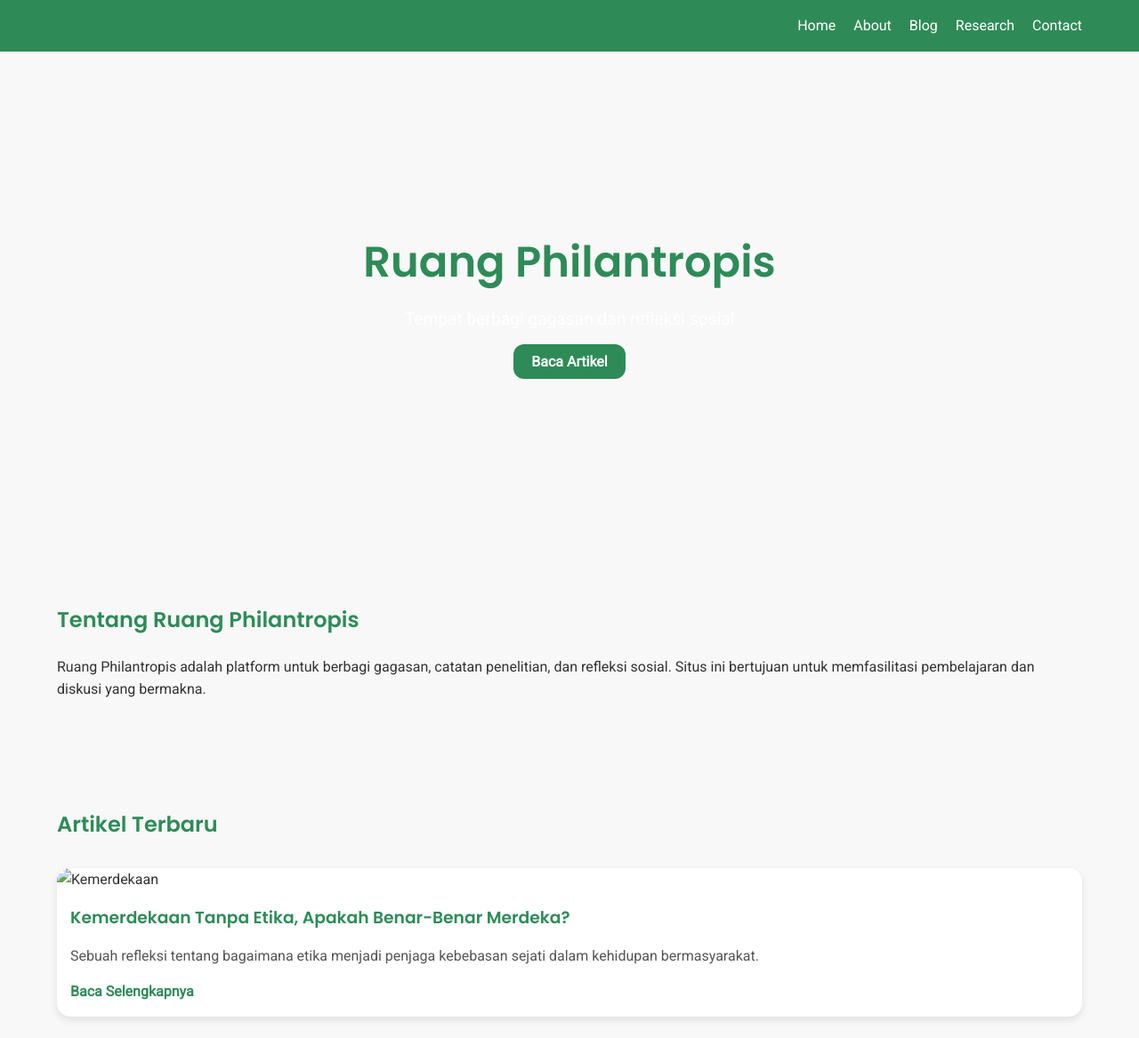
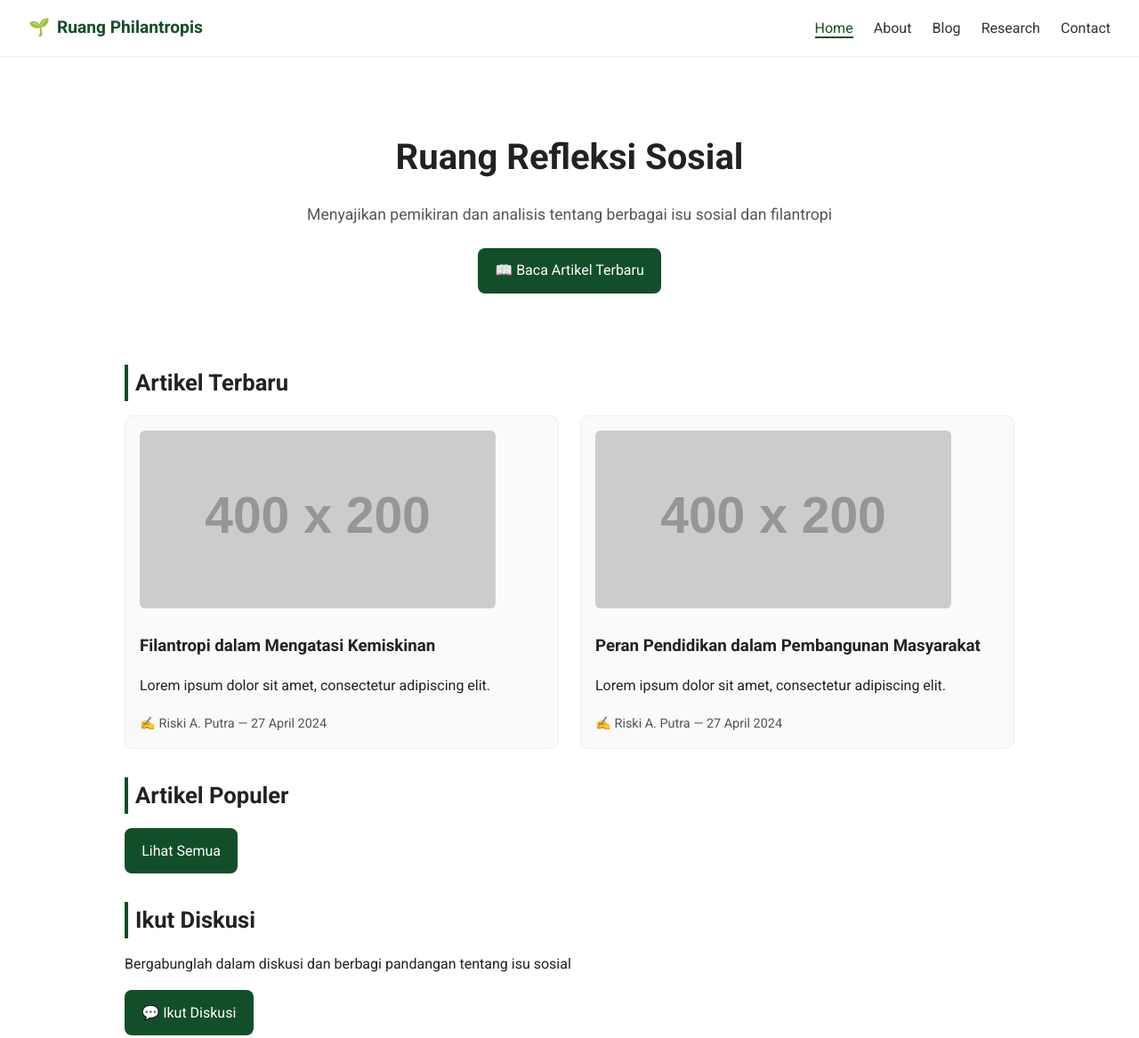
Before and after one commit to riskiaputra9/ruang-philantropis, a plain HTML site: page index.html in a window 1280 px wide. Shown: the top 1167 px of the page at 89% size. Drawn offline with Linux system fonts and the light colour scheme; placeholder pictures from the web are drawn by us.

Commit message:
Update index.html

```diff
--- a/index.html
+++ b/index.html
@@ -3,81 +3,195 @@
 <head>
   <meta charset="UTF-8">
   <meta name="viewport" content="width=device-width, initial-scale=1.0">
-  <meta name="description" content="Ruang Philantropis - Tempat berbagi gagasan dan refleksi sosial">
   <title>Ruang Philantropis</title>
-  <link rel="stylesheet" href="style.css">
-  <link href="https://fonts.googleapis.com/css2?family=Poppins:wght@600&family=Roboto&display=swap" rel="stylesheet">
+  <link href="https://fonts.googleapis.com/css2?family=Roboto:wght@400;700&display=swap" rel="stylesheet">
+  <style>
+    body {
+      margin: 0;
+      font-family: 'Roboto', sans-serif;
+      background: #fff;
+      color: #222;
+      line-height: 1.6;
+    }
+
+    header {
+      display: flex;
+      justify-content: space-between;
+      align-items: center;
+      padding: 1rem 2rem;
+      position: sticky;
+      top: 0;
+      background: white;
+      border-bottom: 1px solid #eee;
+      z-index: 100;
+    }
+
+    header .logo {
+      font-weight: 700;
+      color: #134e2a;
+      font-size: 1.2rem;
+      display: flex;
+      align-items: center;
+    }
+
+    header .logo span {
+      margin-left: 0.5rem;
+    }
+
+    nav a {
+      margin-left: 1.2rem;
+      text-decoration: none;
+      color: #333;
+      font-weight: 500;
+      transition: color 0.3s;
+    }
+
+    nav a:hover {
+      color: #134e2a;
+    }
+
+    nav a.active {
+      color: #134e2a;
+      border-bottom: 2px solid #134e2a;
+    }
+
+    .hero {
+      text-align: center;
+      padding: 3rem 1rem;
+    }
+
+    .hero h1 {
+      font-size: 2.5rem;
+      margin-bottom: .5rem;
+    }
+
+    .hero p {
+      color: #555;
+      margin-bottom: 1.5rem;
+      font-size: 1.1rem;
+    }
+
+    .btn {
+      display: inline-block;
+      padding: .8rem 1.2rem;
+      background: #134e2a;
+      color: white;
+      border-radius: 8px;
+      text-decoration: none;
+      font-weight: 500;
+      transition: background 0.3s;
+    }
+
+    .btn:hover {
+      background: #0f3f23;
+    }
+
+    .section {
+      max-width: 1000px;
+      margin: 2rem auto;
+      padding: 0 1rem;
+    }
+
+    .section h2 {
+      margin-bottom: 1rem;
+      font-size: 1.6rem;
+      border-left: 4px solid #134e2a;
+      padding-left: 0.5rem;
+    }
+
+    .articles {
+      display: grid;
+      grid-template-columns: repeat(auto-fit, minmax(280px, 1fr));
+      gap: 1.5rem;
+    }
+
+    .article {
+      border: 1px solid #eee;
+      border-radius: 10px;
+      padding: 1rem;
+      background: #fafafa;
+      transition: transform 0.3s, box-shadow 0.3s;
+    }
+
+    .article:hover {
+      transform: translateY(-5px);
+      box-shadow: 0 4px 12px rgba(0,0,0,0.1);
+    }
+
+    .article img {
+      max-width: 100%;
+      border-radius: 6px;
+      margin-bottom: .8rem;
+    }
+
+    .article h3 {
+      margin: .5rem 0;
+    }
+
+    .article small {
+      color: #555;
+      font-size: 0.9rem;
+    }
+
+    footer {
+      text-align: center;
+      padding: 2rem 1rem;
+      border-top: 1px solid #eee;
+      margin-top: 2rem;
+      color: #555;
+      font-size: 0.9rem;
+    }
+  </style>
 </head>
 <body>
-
-  <!-- Navbar -->
-  <nav>
-    <div class="container nav-container">
-      <h1 class="logo">Ruang Philantropis</h1>
-      <ul class="nav-links">
-        <li><a href="#home">Home</a></li>
-        <li><a href="#about">About</a></li>
-        <li><a href="#blog">Blog</a></li>
-        <li><a href="#research">Research</a></li>
-        <li><a href="#contact">Contact</a></li>
-      </ul>
-    </div>
-  </nav>
-
-  <!-- Hero Section -->
-  <header id="home" class="hero">
-    <div class="hero-content">
-      <h1>Ruang Philantropis</h1>
-      <p>Tempat berbagi gagasan dan refleksi sosial</p>
-      <a href="#blog" class="btn-primary">Baca Artikel</a>
-    </div>
+  <header>
+    <div class="logo">🌱<span>Ruang Philantropis</span></div>
+    <nav>
+      <a href="#home" class="active">Home</a>
+      <a href="#about">About</a>
+      <a href="#blog">Blog</a>
+      <a href="#research">Research</a>
+      <a href="#contact">Contact</a>
+    </nav>
   </header>
 
-  <!-- About Section -->
-  <section id="about" class="about container">
-    <h2>Tentang Ruang Philantropis</h2>
-    <p>Ruang Philantropis adalah platform untuk berbagi gagasan, catatan penelitian, dan refleksi sosial. Situs ini bertujuan untuk memfasilitasi pembelajaran dan diskusi yang bermakna.</p>
+  <section class="hero" id="home">
+    <h1>Ruang Refleksi Sosial</h1>
+    <p>Menyajikan pemikiran dan analisis tentang berbagai isu sosial dan filantropi</p>
+    <a href="#blog" class="btn">📖 Baca Artikel Terbaru</a>
   </section>
 
-  <!-- Blog Section -->
-  <section id="blog" class="blog container">
+  <section class="section" id="blog">
     <h2>Artikel Terbaru</h2>
-    <div class="cards">
-  <div class="card">
-    <img src="kemerdekaan.jpg" alt="Kemerdekaan">
-    <h3>Kemerdekaan Tanpa Etika, Apakah Benar-Benar Merdeka?</h3>
-    <p>Sebuah refleksi tentang bagaimana etika menjadi penjaga kebebasan sejati dalam kehidupan bermasyarakat.</p>
-    <a href="kemerdekaan.html">Baca Selengkapnya</a>
-  </div>
-</div>
+    <div class="articles">
+      <div class="article">
+        <img src="https://via.placeholder.com/400x200" alt="Artikel 1">
+        <h3>Filantropi dalam Mengatasi Kemiskinan</h3>
+        <p>Lorem ipsum dolor sit amet, consectetur adipiscing elit.</p>
+        <small>✍️ Riski A. Putra — 27 April 2024</small>
+      </div>
+      <div class="article">
+        <img src="https://via.placeholder.com/400x200" alt="Artikel 2">
+        <h3>Peran Pendidikan dalam Pembangunan Masyarakat</h3>
+        <p>Lorem ipsum dolor sit amet, consectetur adipiscing elit.</p>
+        <small>✍️ Riski A. Putra — 27 April 2024</small>
+      </div>
+    </div>
   </section>
 
-  <!-- Research Section -->
-  <section id="research" class="research container">
-    <h2>Research</h2>
-    <p>Berbagai catatan penelitian dan publikasi akademik yang dapat diakses dan dipelajari oleh pengunjung.</p>
+  <section class="section">
+    <h2>Artikel Populer</h2>
+    <a href="#blog" class="btn">Lihat Semua</a>
   </section>
 
-  <!-- Contact Section -->
-  <section id="contact" class="contact container">
-    <h2>Kontak</h2>
-    <p>Hubungi kami untuk kolaborasi atau pertanyaan lebih lanjut:</p>
-    <form>
-      <input type="text" name="nama" placeholder="Nama" required>
-      <input type="email" name="email" placeholder="Email" required>
-      <textarea name="pesan" placeholder="Pesan" required></textarea>
-      <button type="submit" class="btn-primary">Kirim</button>
-    </form>
+  <section class="section">
+    <h2>Ikut Diskusi</h2>
+    <p>Bergabunglah dalam diskusi dan berbagi pandangan tentang isu sosial</p>
+    <a href="#contact" class="btn">💬 Ikut Diskusi</a>
   </section>
 
-  <!-- Footer -->
   <footer>
-    <p>&copy; 2025 Ruang Philantropis | Designed by Putra</p>
-    <div class="social-icons">
-      <a href="#" aria-label="Twitter"><img src="icon-twitter.png" alt="Twitter"></a>
-      <a href="#" aria-label="Instagram"><img src="icon-instagram.png" alt="Instagram"></a>
-    </div>
+    <p>© 2024 Ruang Philantropis — Dibangun dengan ♥ di GitHub Pages</p>
   </footer>
-
 </body>
 </html>
```
